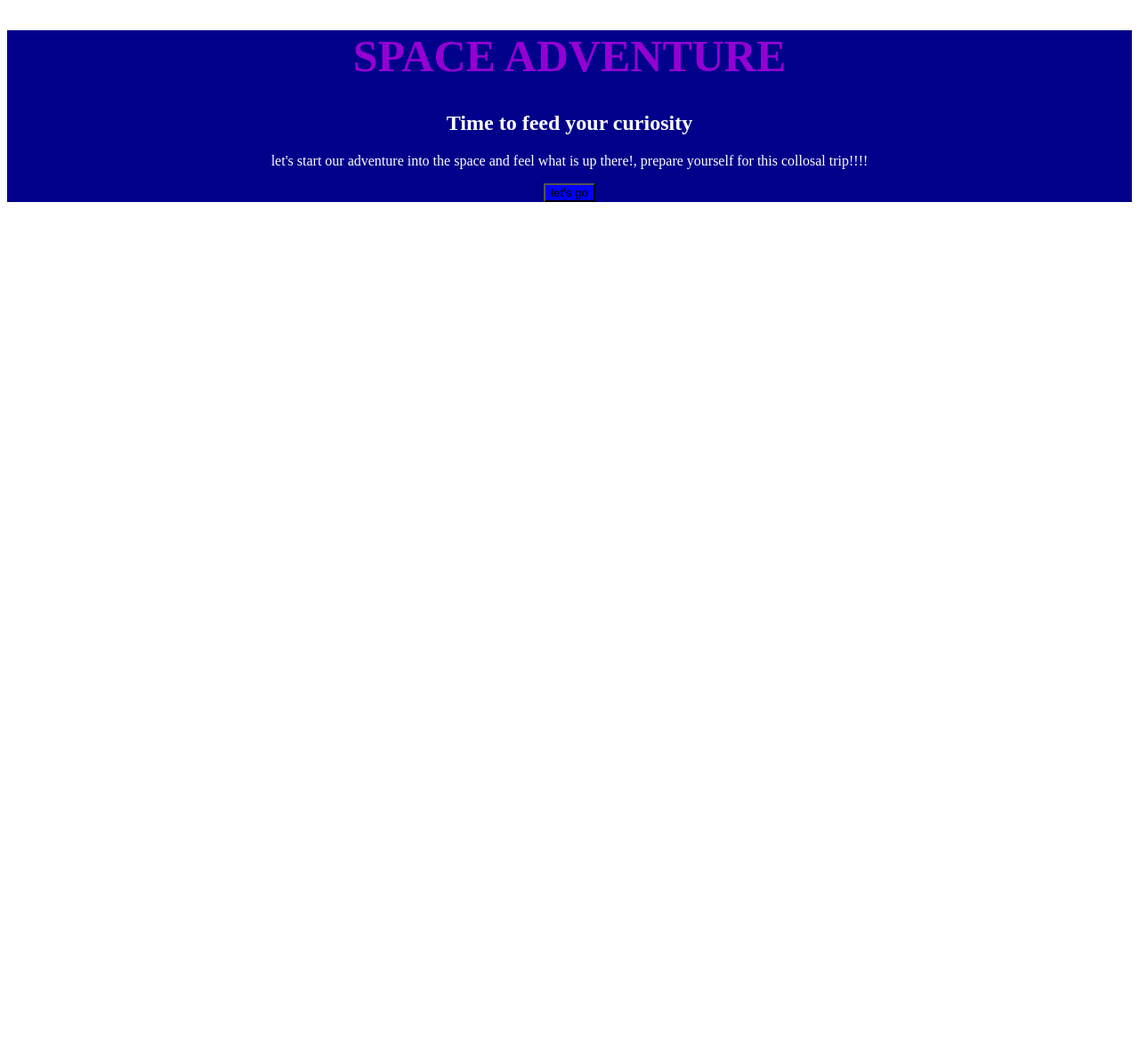
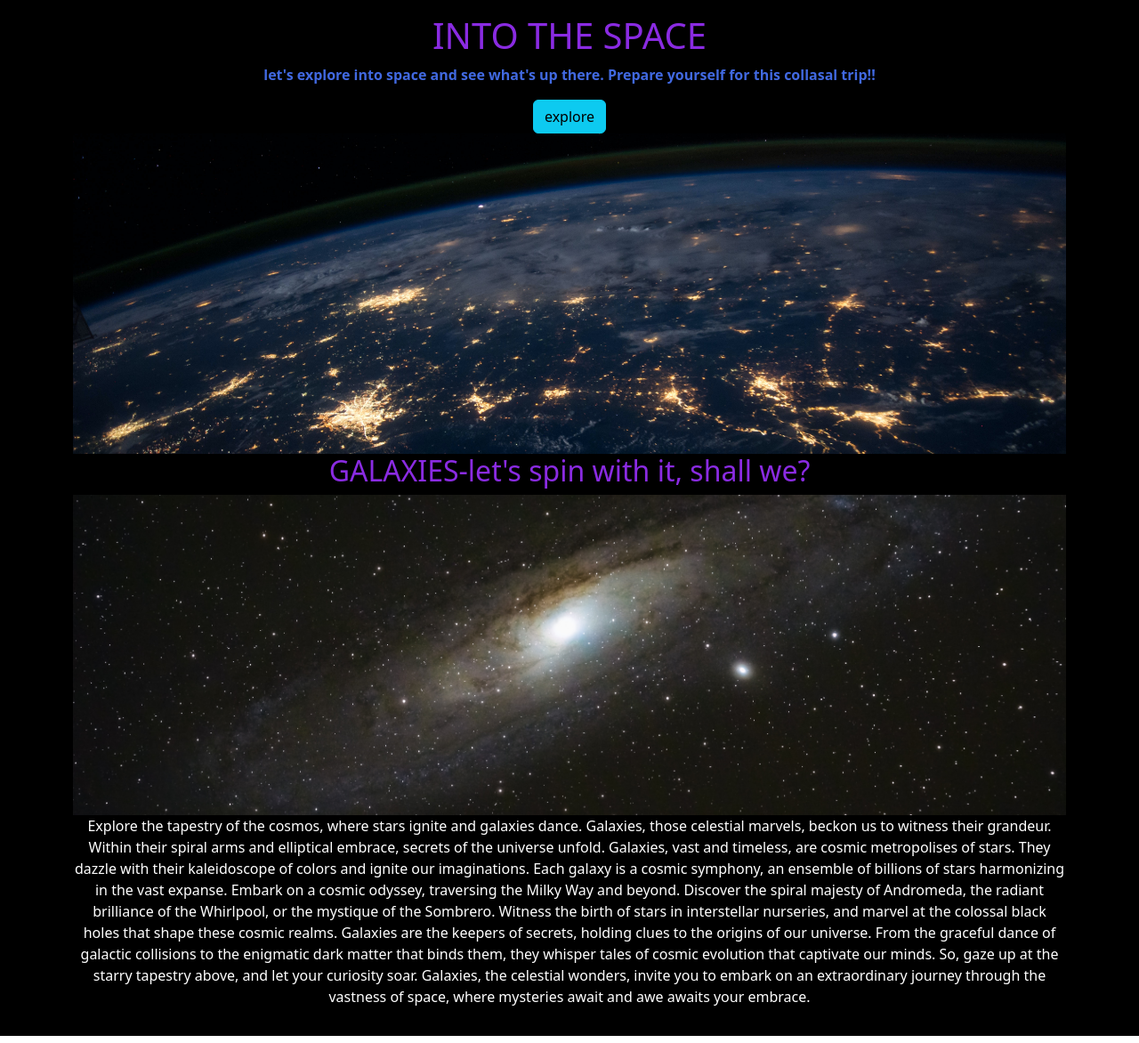
Before and after one commit to merveilleuxrenu/aiming_to_go2_the-space, a Flask app: page / in a window 1280 px wide. Shown: the whole page at 89% size. Before the commit the page ends 227 px from the top, so only its background shows below. Run offline with Flask 3, Linux system fonts and the light colour scheme.

Commit message:
add more features through bootstrap

```diff
--- a/templates/home.html
+++ b/templates/home.html
@@ -1,28 +1,51 @@
-<!DOCTYPE html>
+<DOCTYPE! html>
   <html>
     <head>
-    <title>space adventure</title>
+    <div class="p-3 mb-2 bg-black text-white">
+    <meta charset="utf-8">
+    <meta name="viewport" content="width=device-width, initial-scale=1">
+     <title>INTO THE SPACE</title>
+      <link href="https://cdn.jsdelivr.net/npm/bootstrap@5.3.0/dist/css/bootstrap.min.css" rel="stylesheet" integrity="sha384-9ndCyUaIbzAi2FUVXJi0CjmCapSmO7SnpJef0486qhLnuZ2cdeRhO02iuK6FUUVM" crossorigin="anonymous">
       <style>
-      h1{
-         font-size: 50px;
-         color: darkviolet;
+
+          #imgsize
+          {
+            width: 100%;
+            height: 360;
+            object-fit:cover;
           }
+
       </style>
       </head>
     <body>
+      <div class = "container">
+        <div class="text-center">
+         <h1 class="fs-1" style="color:blueviolet" > INTO THE SPACE</h1>
 
-    <div class="h-center" style= "text-align: center;">
-     <div class = "colors" style = "color:white;">
-      <div class = "backgrnd" style = "background:darkblue;">
-        <h1>SPACE ADVENTURE</h1>
-       <h2>Time to feed your curiosity</h2>
-        <p>
-      let's start our adventure into the space and feel what is
-      up there!, prepare yourself for this collosal trip!!!!
+          <p class="fw-bold" style="color:royalblue">
+        let's explore into space and see what's up there.
+        Prepare yourself for this collasal trip!!
           </p>
-        <button class = "buttons" style = "background:blue;" >
-          let's go
-        </button>
+
+       <button type="button" class="btn btn-info">explore</button>
+          <img  class = "img-fluid" id="imgsize" src="https://aimingtogo2the-space--merveilleuxrenu.repl.co/static/space.jpg">
+          <h2 class="fs-2" style="color:blueviolet">
+           GALAXIES-let's spin with it, shall we?
+
+          </h2 >
+          <img  class = "img-fluid" id="imgsize" src="https://aimingtogo2the-space--merveilleuxrenu.repl.co/static/galxy.jpg">
+
+          <p >
+            Explore the tapestry of the cosmos, where stars ignite and galaxies dance. Galaxies, those celestial marvels, beckon us to witness their grandeur. Within their spiral arms and elliptical embrace, secrets of the universe unfold.
+
+Galaxies, vast and timeless, are cosmic metropolises of stars. They dazzle with their kaleidoscope of colors and ignite our imaginations. Each galaxy is a cosmic symphony, an ensemble of billions of stars harmonizing in the vast expanse.
+
+Embark on a cosmic odyssey, traversing the Milky Way and beyond. Discover the spiral majesty of Andromeda, the radiant brilliance of the Whirlpool, or the mystique of the Sombrero. Witness the birth of stars in interstellar nurseries, and marvel at the colossal black holes that shape these cosmic realms.
+
+Galaxies are the keepers of secrets, holding clues to the origins of our universe. From the graceful dance of galactic collisions to the enigmatic dark matter that binds them, they whisper tales of cosmic evolution that captivate our minds.
+
+So, gaze up at the starry tapestry above, and let your curiosity soar. Galaxies, the celestial wonders, invite you to embark on an extraordinary journey through the vastness of space, where mysteries await and awe awaits your embrace.
+          </p>
         </div>
       </div>
       </div>
```
Also changed, not shown: static/1.jpg (added), static/galxy.jpg (added), static/space.jpg (added). Lines whose indentation alone changed are shown as unchanged.
